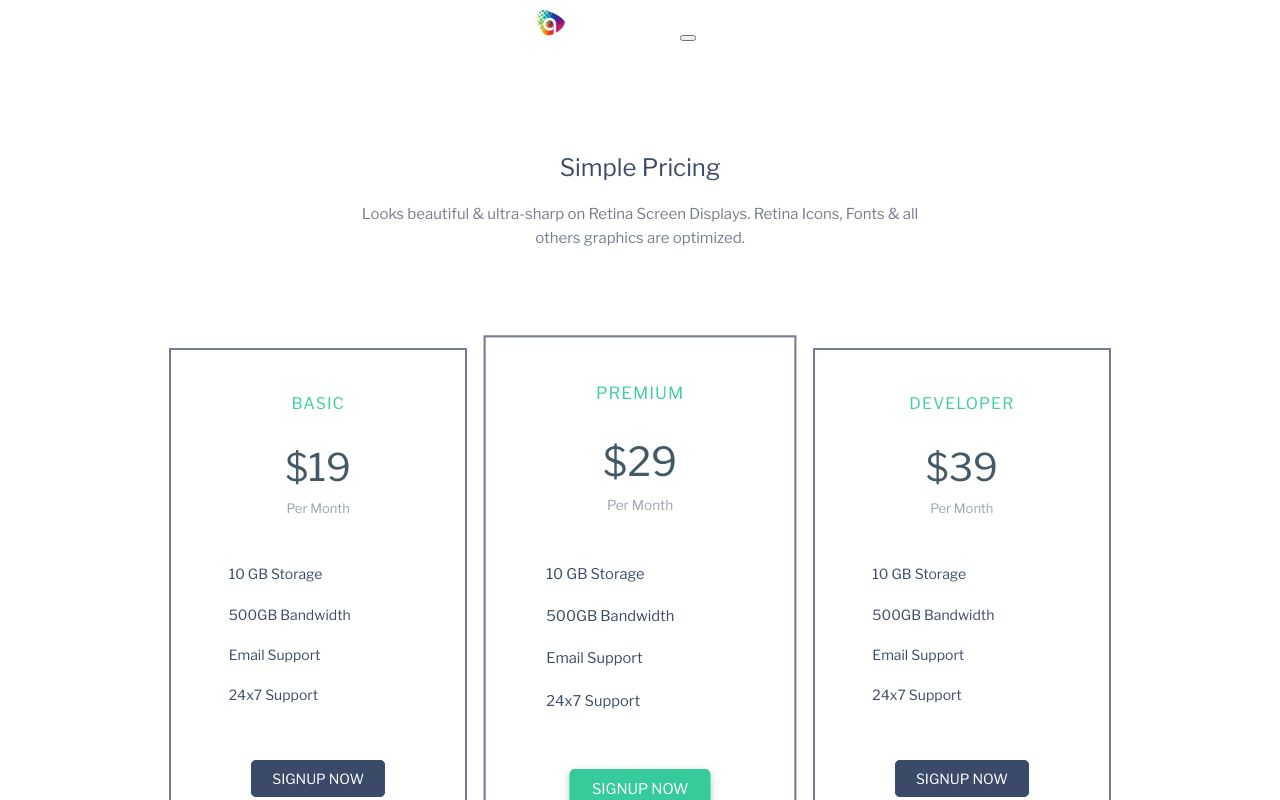
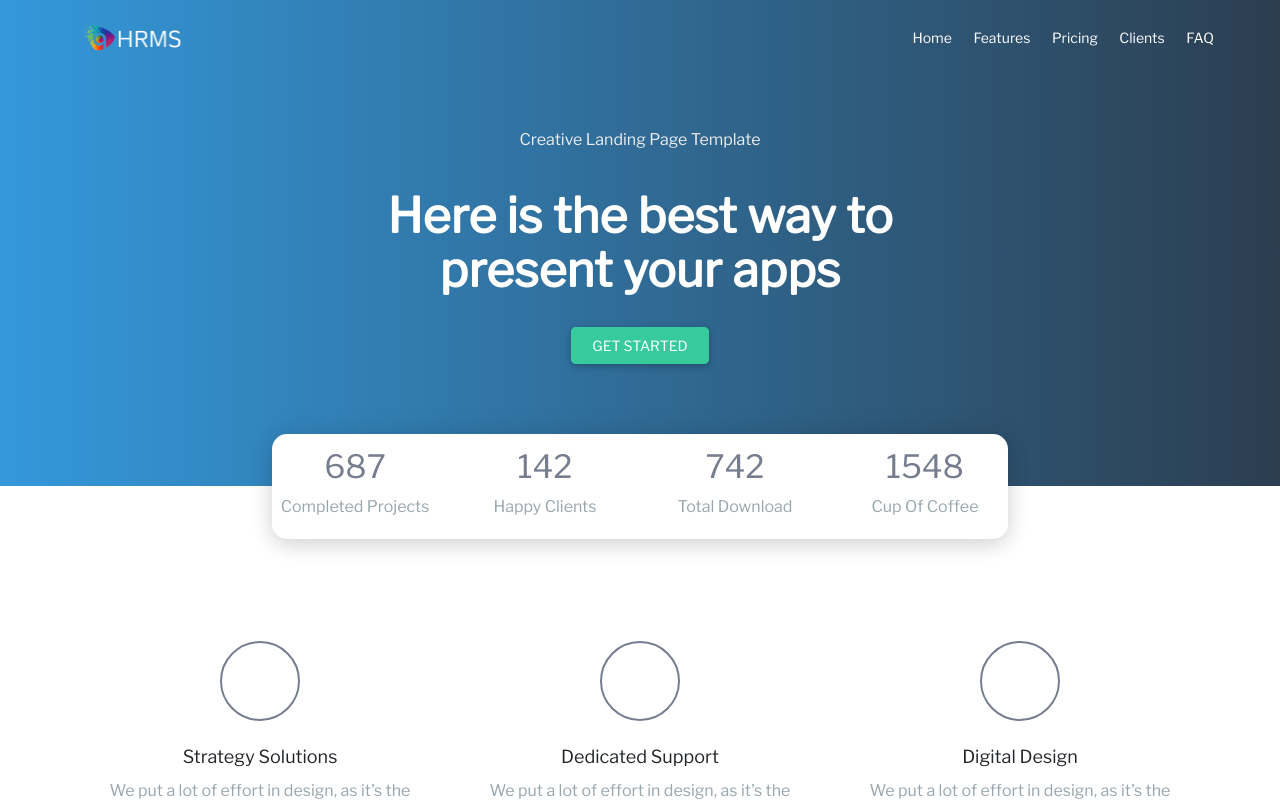
Before and after one commit to PrantoshB/Metrico-Template, a React (Create React App) app: page / in a window 1280 px wide. Shown: the top 800 px of the page. Built offline with nearby package versions, Linux system fonts and the light colour scheme; some icons are missing.

Commit message:
Create Desktop Version

```diff
--- a/package.json
+++ b/package.json
@@ -6,6 +6,7 @@
     "@testing-library/jest-dom": "^5.17.0",
     "@testing-library/react": "^13.4.0",
     "@testing-library/user-event": "^13.5.0",
+    "bootstrap": "^5.3.1",
     "react": "^18.2.0",
     "react-dom": "^18.2.0",
     "react-scripts": "5.0.1",
--- a/public/index.html
+++ b/public/index.html
@@ -18,6 +18,7 @@
       href="https://fonts.googleapis.com/css2?family=Libre+Franklin:wght@400;&display=swap"
       rel="stylesheet"
     />
+    <link rel="stylesheet" href="https://cdn.jsdelivr.net/npm/bootstrap@5.2.3/dist/css/bootstrap.min.css" integrity="sha384-rbsA2VBKQhggwzxH7pPCaAqO46MgnOM80zW1RWuH61DGLwZJEdK2Kadq2F9CUG65" crossorigin="anonymous">
     <title>Metrico Template by PranLu</title>
   </head>
   <body>
--- a/src/App.css
+++ b/src/App.css
@@ -12,7 +12,8 @@
 
 .title{
   color: #3b4a69;
-  font-weight: 500;
+  font-weight: 600;
+  font-size: 25px;
 }
 
 .title-alt {
@@ -26,3 +27,10 @@ a{
   text-decoration: none;
   color: inherit;
 }
+
+
+.active {
+  background-color: #37cb9c !important;
+  border: 1px solid #37cb9c !important;
+  box-shadow: 0 2px 5px 0 rgba(0,0,0,.16),0 2px 10px 0 rgba(0,0,0,.12);
+}
--- a/src/App.js
+++ b/src/App.js
@@ -1,12 +1,20 @@
 import './App.css';
+import Footer from './components/Footer';
 import NavBar from './components/NavBar';
 import AllPricing from './pages/AllPricing';
+import Faq from './pages/Faq';
+import Features from './pages/Features';
+import Home from './pages/Home';
 
 function App() {
   return (
     <div className="App">
       <NavBar/>
+      <Home/>
+      <Features/>
       <AllPricing/>
+      <Faq/>
+      <Footer/>
     </div>
   );
 }
```
Also changed, not shown: 1 other file (tests, documents, lock files or other folders).
